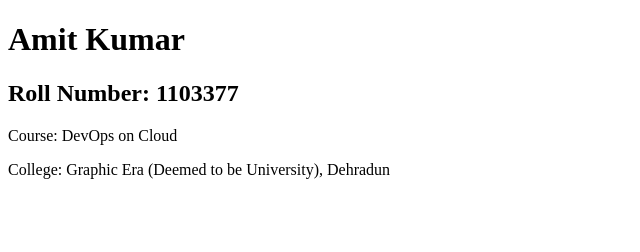
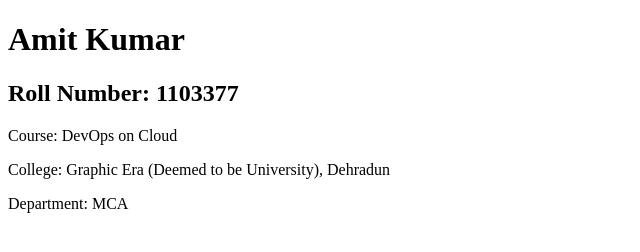
Before and after one commit to amit-kumar-2005/MCA-DevOps-Lab, a plain HTML site: page index.html in a window 1280 px wide. Shown: the whole page, without its empty margins (0-640 px from the left). Drawn offline with Linux system fonts and the light colour scheme.

Commit message:
Added department information

```diff
--- a/index.html
+++ b/index.html
@@ -9,5 +9,6 @@
     <h2>Roll Number: 1103377</h2>
     <p>Course: DevOps on Cloud</p>
     <p>College: Graphic Era (Deemed to be University), Dehradun</p>
+    <p>Department: MCA</p>
 </body>
 </html>
```
